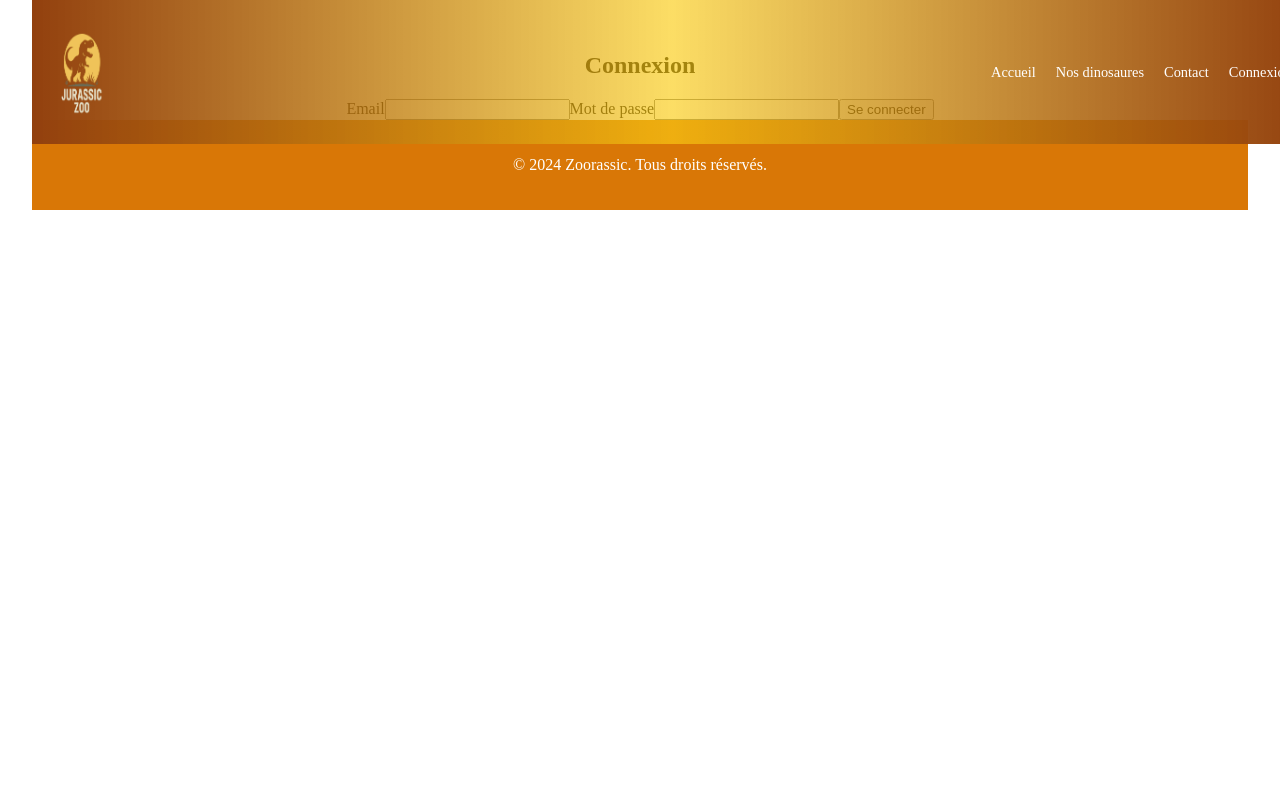
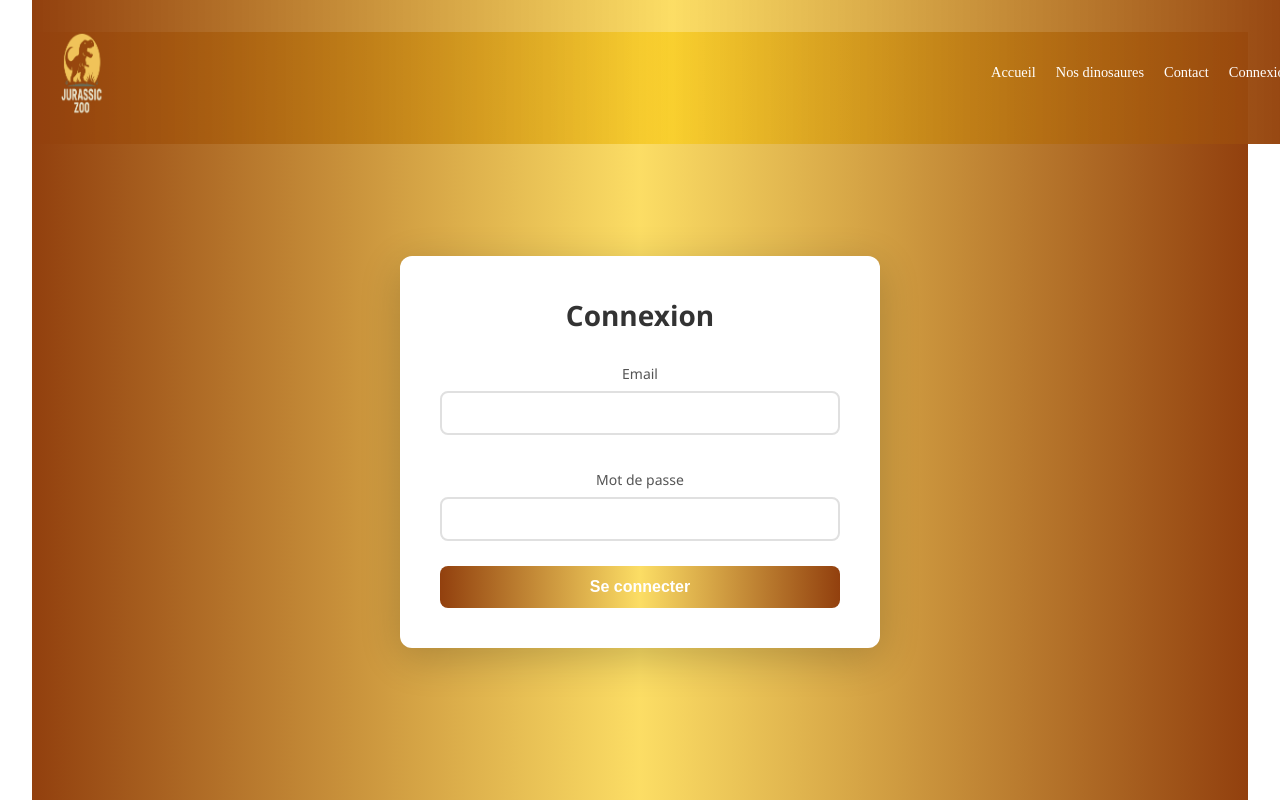
Before and after one commit to enrouxlibre/projet-zoo, a React app in the folder frontend/: page /login in a window 1280 px wide. Shown: the top 800 px of the page. Built offline with nearby package versions, Linux system fonts and the light colour scheme; the HTML template or start-up script is replaced by a standard one.

Commit message:
auth ok on login page

```diff
--- a/frontend/src/api/auth.tsx
+++ b/frontend/src/api/auth.tsx
@@ -1,6 +1,8 @@
+const url = "http://localhost:8000";
+
+// const url = import.meta.env.VITE_API_URL;
+
 export function login(email: string, password: string) {
-  const url = import.meta.env.VITE_API_URL;
-  console.log(url);
   return fetch(`${url}/api/login`, {
     method: "POST",
     headers: {
@@ -14,17 +16,14 @@ export function login(email: string, password: string) {
     .then((response) => response.json())
     .then((data) => {
       localStorage.setItem("csrfToken", data.csrfToken);
-      console.log("Success:", data);
       return data;
     })
     .catch((error) => {
-      console.error("Error:", error);
       throw error;
     });
 }
 
 export function logout() {
-  const url = import.meta.env.VITE_API_URL;
   const token = localStorage.getItem("csrfToken");
   if (!token) {
     console.error("No CSRF token found. User might not be logged in.");
@@ -38,11 +37,10 @@ export function logout() {
     },
   })
     .then((response) => response.json())
-    .then((data) => {
-      console.log("Success:", data);
+    .then(() => {
       localStorage.removeItem("csrfToken");
     })
     .catch((error) => {
-      console.error("Error:", error);
+      throw error;
     });
 }
--- a/frontend/src/components/Footer/Footer.tsx
+++ b/frontend/src/components/Footer/Footer.tsx
@@ -1,10 +1,10 @@
 import "./Footer.scss";
 
-function footer() {
+function Footer() {
   return (
     <footer className="footer">
       <p>&copy; 2024 Zoorassic. Tous droits réservés.</p>
     </footer>
   );
 }
-export default footer;
+export default Footer;
--- a/frontend/src/components/Header/Header.tsx
+++ b/frontend/src/components/Header/Header.tsx
@@ -1,7 +1,16 @@
 import { NavLink } from "react-router";
 import logo from "../../assets/logo.png";
 import "./Header.scss";
+import { logout } from "../../api/auth";
+import { useEffect, useState } from "react";
 function Header() {
+  const [token, setToken] = useState<string | null>(null);
+
+  useEffect(() => {
+    setToken(localStorage.getItem("csrfToken"));
+  }, []);
+
+  console.log(token);
   return (
     <div className="header">
       <img src={logo} alt="logo" className="logo" />
@@ -19,9 +28,24 @@ function Header() {
             <NavLink to="/contact">Contact</NavLink>
           </li>
 
-          <li>
-            <NavLink to="/login">Connexion</NavLink>
-          </li>
+          {!token ? (
+            <li>
+              <NavLink to="/login">Connexion</NavLink>
+            </li>
+          ) : (
+            <li>
+              <NavLink
+                to="/"
+                className="logout"
+                onClick={() => {
+                  logout();
+                  setToken(null);
+                }}
+              >
+                Déconnexion
+              </NavLink>
+            </li>
+          )}
         </ul>
       </nav>
     </div>
--- a/frontend/src/pages/Login/Login.scss
+++ b/frontend/src/pages/Login/Login.scss
@@ -0,0 +1,118 @@
+.login-container {
+  display: flex;
+  justify-content: center;
+  align-items: center;
+  min-height: 100vh;
+  background: var(--primary-color-transparent);
+  padding: 20px;
+  font-family: "Segoe UI", Tahoma, Geneva, Verdana, sans-serif;
+
+  .login-card {
+    background: white;
+    padding: 40px;
+    border-radius: 12px;
+    box-shadow: 0 10px 40px rgba(0, 0, 0, 0.2);
+    width: 100%;
+    max-width: 400px;
+    animation: slideUp 0.5s ease-out;
+
+    h2 {
+      text-align: center;
+      color: #333;
+      margin: 0 0 30px 0;
+      font-size: 28px;
+      font-weight: 600;
+    }
+
+    label {
+      display: block;
+      margin: 20px 0 8px 0;
+      color: #555;
+      font-weight: 500;
+      font-size: 14px;
+    }
+
+    input {
+      width: 100%;
+      padding: 12px 15px;
+      margin-bottom: 15px;
+      border: 2px solid #e0e0e0;
+      border-radius: 8px;
+      font-size: 14px;
+      transition: all 0.3s ease;
+      box-sizing: border-box;
+
+      &:focus {
+        outline: none;
+        border-color: #667eea;
+        box-shadow: 0 0 0 3px rgba(102, 126, 234, 0.1);
+      }
+
+      &::placeholder {
+        color: #bbb;
+      }
+    }
+
+    .error {
+      background: #fee;
+      color: #c33;
+      padding: 12px;
+      border-radius: 8px;
+      margin-bottom: 20px;
+      font-size: 14px;
+      border-left: 4px solid #c33;
+    }
+
+    button {
+      width: 100%;
+      padding: 12px;
+      margin-top: 10px;
+      background: var(--primary-color-transparent);
+      color: white;
+      border: none;
+      border-radius: 8px;
+      font-size: 16px;
+      font-weight: 600;
+      cursor: pointer;
+      transition: all 0.3s ease;
+
+      &:hover {
+        transform: translateY(-2px);
+        box-shadow: 0 5px 20px rgba(102, 126, 234, 0.4);
+      }
+
+      &:active {
+        transform: translateY(0);
+      }
+    }
+  }
+}
+
+@keyframes slideUp {
+  from {
+    opacity: 0;
+    transform: translateY(30px);
+  }
+  to {
+    opacity: 1;
+    transform: translateY(0);
+  }
+}
+
+@media (max-width: 600px) {
+  .login-container {
+    .login-card {
+      padding: 30px 20px;
+
+      h2 {
+        font-size: 24px;
+      }
+
+      input,
+      button {
+        padding: 10px 12px;
+        font-size: 16px;
+      }
+    }
+  }
+}
--- a/frontend/src/pages/Login/Login.tsx
+++ b/frontend/src/pages/Login/Login.tsx
@@ -6,18 +6,20 @@ function Login() {
   const [email, setEmail] = useState("");
   const [password, setPassword] = useState("");
   const [error, setError] = useState("");
+  const regexEmail = /^[^\s@]+@[^\s@]+\.[^\s@]+$/;
 
   const handleSubmit = async (e: React.FormEvent) => {
     e.preventDefault();
     setError("");
 
-    if (!email.includes("@")) {
+    if (!regexEmail.test(email)) {
       setError("Email invalide");
       return;
     }
 
     try {
       await login(email, password);
+      window.location.href = "/";
     } catch (err) {
       setError("Identifiants incorrects");
     }
```
